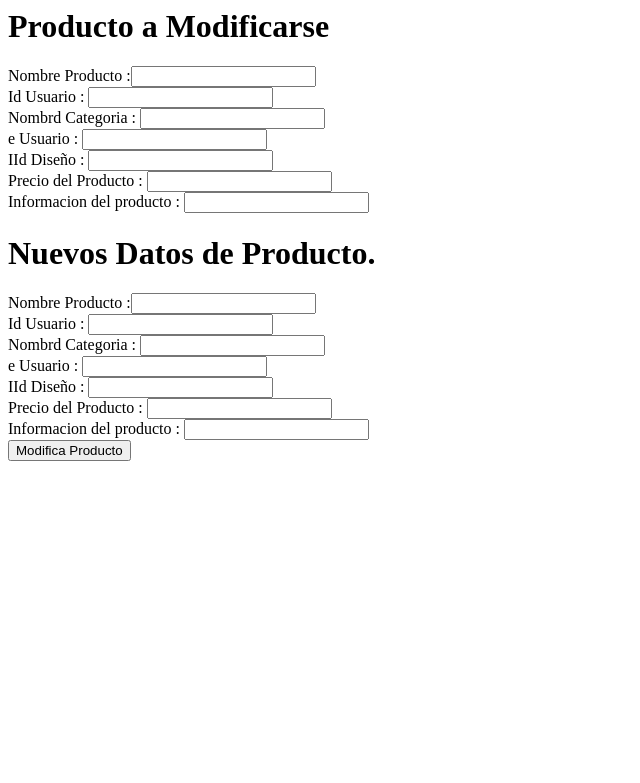
After one commit to jacob-olivares/SimplyColors, a PHP site: page /formularios/producto/modificarProducto.php in a window 1280 px wide. The commit adds this page. Shown: the top 783 px of the page, without its empty margins (0-640 px from the left). Run offline with PHP 8.4, Linux system fonts and the light colour scheme.

```diff
--- a/privado/formularios/producto/eliminarProducto.php
+++ b/privado/formularios/producto/eliminarProducto.php
@@ -6,9 +6,6 @@
     <body>
         <form action="../../../privado/controladores/producto/eliminar.php" method="post">
             <div>Id Producto : <input type="number" name="idprod"></div>
-            <div>Id Usuario : <input type="number" name="idUsu"></div>
-            <div>Id Categoria : <input type="number" name="idcat"></div>
-            <div>Id Diseño : <input type="number" name="iddis"></div>
             <input type="submit" value="Eliminar Producto">
         </form>
     </body>
--- /dev/null
+++ b/privado/formularios/producto/modificarProducto.php
@@ -0,0 +1,29 @@
+<html>
+    <head>
+        <meta charset="UTF-8">
+        <title></title>
+    </head>
+    <body>
+        <form action="../../../privado/controladores/producto/agregar.php" method="post">
+            <h1>Producto a Modificarse</h1>
+            <div>Nombre Producto :<input type="text" name="nameprod" ></div>
+            <div>Id Usuario : <input type="number" name="idUsu"></div>
+            <div>Nombrd Categoria : <input type="number" name="idcat"></div>
+            <div>e Usuario : <input type="text" name="nameUsu"></div>
+            <div>IId Diseño : <input type="number" name="iddis"></div>
+            <div>Precio del Producto : <input type="number" name="precprod"></div>
+            <div>Informacion del producto : <input type="text" name="infprod"></div>
+
+            <h1>Nuevos Datos de Producto. </h1>
+
+             <div>Nombre Producto :<input type="text" name="nameprod" ></div>
+            <div>Id Usuario : <input type="number" name="idUsu"></div>
+            <div>Nombrd Categoria : <input type="number" name="idcat"></div>
+            <div>e Usuario : <input type="text" name="nameUsu"></div>
+            <div>IId Diseño : <input type="number" name="iddis"></div>
+            <div>Precio del Producto : <input type="number" name="precprod"></div>
+            <div>Informacion del producto : <input type="text" name="infprod"></div>
+            <input type="submit" value="Modifica Producto">
+        </form>
+    </body>
+</html>
```
Also changed, not shown: privado/controladores/producto/eliminar.php (+12 -5 lines), privado/lib/Producto.php (+8 -0 lines).
